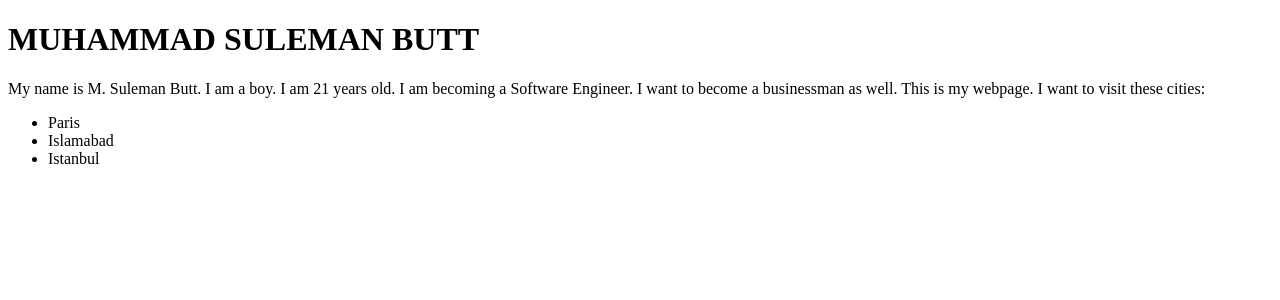
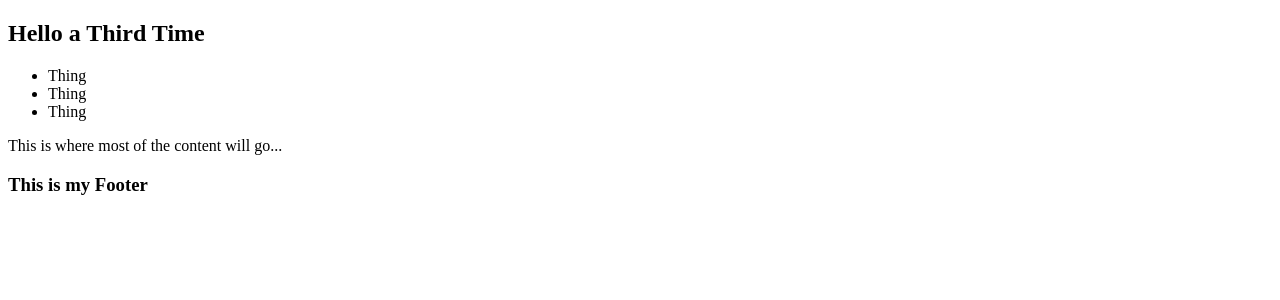
Before and after one commit to sulemanbutt5/React-JS-Tutorial, a React (Create React App) app: page / in a window 1280 px wide. Shown: the top 300 px of the page. Built offline with nearby package versions, Linux system fonts and the light colour scheme.

Commit message:
Parent/Child Components

```diff
--- /dev/null
+++ b/src/App.js
@@ -0,0 +1,26 @@
+import React from "react"
+
+ import Footer from "./Footer"
+function App()
+{
+    return (
+        <div>
+            <nav>
+                <h1>
+                    Hello a Third Time
+                </h1>
+                <ul>
+                    <li>Thing </li>
+                    <li>Thing </li>
+                    <li>Thing </li>
+                </ul>
+            </nav>
+            <main>
+                This is where most of the content will go...
+            </main>
+            <Footer/>
+        </div>
+    )
+}
+
+export default App
--- /dev/null
+++ b/src/Footer.js
@@ -0,0 +1,15 @@
+import React from "react"
+
+function Footer()
+{
+    return (
+        <footer>
+            <h3>
+            This is my Footer
+            </h3>
+        </footer>
+    )
+
+}
+
+export default Footer
--- a/src/components/MyInfo.js
+++ b/src/components/MyInfo.js
@@ -1,25 +1,25 @@
-import React from "react"
+// import React from "react"
 
-function MyInfo()
-{
-    return (
-        <div>
-            <h1>
-                MUHAMMAD SULEMAN BUTT
-            </h1>
-            <p>
-                My name is M. Suleman Butt. I am a boy.
-                I am 21 years old. I am becoming a Software Engineer.
-                I want to become a businessman as well. This is my webpage.
-                I want to visit these cities:
-            </p>
-            <ul>
-                <li>Paris</li>
-                <li>Islamabad</li>
-                <li>Istanbul</li>
-            </ul>
-        </div>
-    )
-}
+// function MyInfo()
+// {
+//     return (
+//         <div>
+//             <h1>
+//                 MUHAMMAD SULEMAN BUTT
+//             </h1>
+//             <p>
+//                 My name is M. Suleman Butt. I am a boy.
+//                 I am 21 years old. I am becoming a Software Engineer.
+//                 I want to become a businessman as well. This is my webpage.
+//                 I want to visit these cities:
+//             </p>
+//             <ul>
+//                 <li>Paris</li>
+//                 <li>Islamabad</li>
+//                 <li>Istanbul</li>
+//             </ul>
+//         </div>
+//     )
+// }
 
-export default MyInfo
+// export default MyInfo
--- a/src/index.js
+++ b/src/index.js
@@ -1,5 +1,5 @@
 import React from "react"
 import ReactDom from "react-dom"
-import MyInfo from "./components/MyInfo" //or "./components/MyInfo.js"
+import App from "./App"
 
-ReactDom.render(<MyInfo/>,document.getElementById("root"))
+ReactDom.render(<App/>,document.getElementById("root"))
```
